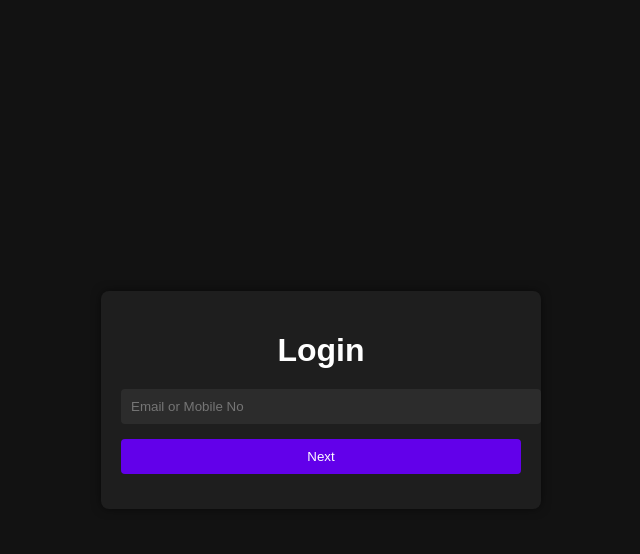
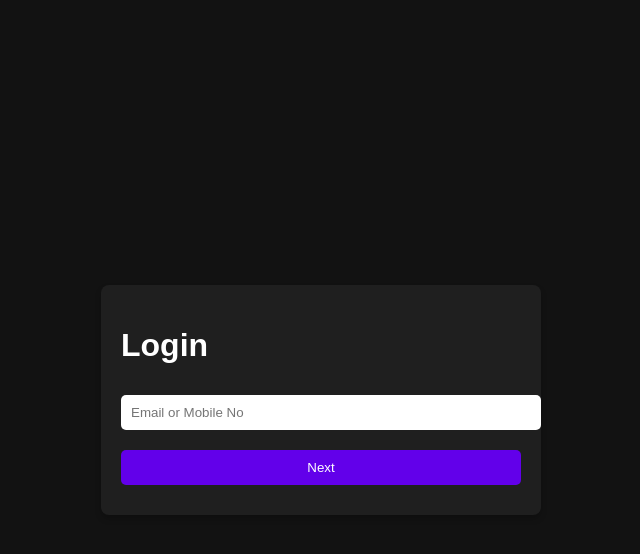
Before and after one commit to blooops/Services, a PHP site: page /index.html in a window 1280 px wide. Shown: the top 554 px of the page, without its empty margins (319-959 px from the left). Run offline with PHP 8.4, Linux system fonts and the light colour scheme.

Commit message:
Update style.css

```diff
--- a/style.css
+++ b/style.css
@@ -1,12 +1,11 @@
-/* Global Styles for Full-Screen App */
 body, html {
     margin: 0;
     padding: 0;
     width: 100%;
     height: 100%;
+    font-family: Arial, sans-serif;
     background-color: #121212;
-    color: #ffffff;
-    font-family: Arial, sans-serif;
+    color: white;
     display: flex;
     justify-content: center;
     align-items: center;
@@ -15,46 +14,39 @@ body, html {
 .container {
     width: 100%;
     max-width: 400px;
-    text-align: center;
-    background: #1e1e1e;
     padding: 20px;
+    background-color: #1f1f1f;
     border-radius: 8px;
-    box-shadow: 0 0 10px rgba(0, 0, 0, 0.5);
+    box-shadow: 0px 4px 6px rgba(0, 0, 0, 0.2);
+}
+
+input, button {
+    width: 100%;
+    margin: 10px 0;
+    padding: 10px;
+    border: none;
+    border-radius: 5px;
+}
+
+button {
+    background-color: #6200ea;
+    color: white;
+    cursor: pointer;
+}
+
+button:hover {
+    background-color: #3700b3;
 }
 
 .dp-placeholder {
     width: 100px;
     height: 100px;
+    margin: auto;
     border-radius: 50%;
-    margin: 20px auto;
-    background: #333;
     display: flex;
     justify-content: center;
     align-items: center;
-    color: #fff;
-    font-size: 24px;
-    font-weight: bold;
+    background: #333;
+    font-size: 2rem;
+    color: white;
 }
-
-h1 {
-    margin-bottom: 20px;
-}
-
-form input, button {
-    width: 100%;
-    padding: 10px;
-    margin-bottom: 15px;
-    border: none;
-    border-radius: 4px;
-    background: #2c2c2c;
-    color: #fff;
-}
-
-button {
-    background: #6200ea;
-    cursor: pointer;
-}
-
-button:hover {
-    background: #3700b3;
-}
```
